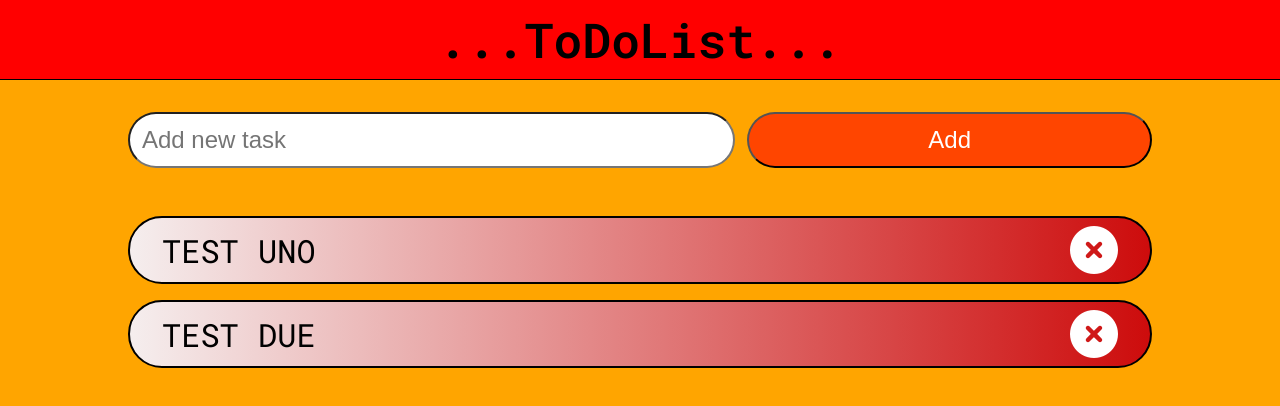
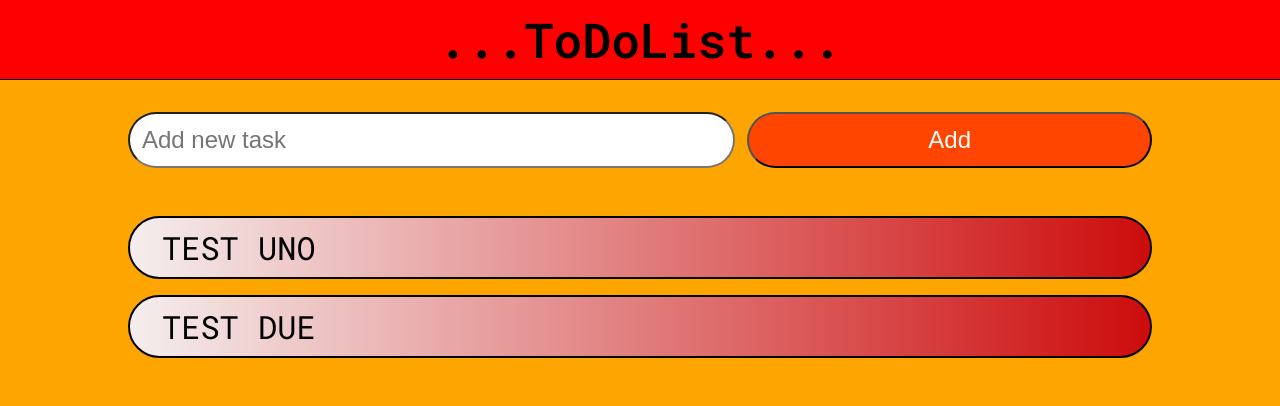
Before and after one commit to Daniele-Simonetti/vue-todolist, a plain HTML site: page index.html in a window 1280 px wide. Drawn offline with nearby package versions, Linux system fonts and the light colour scheme.

Commit message:
add v-show

```diff
--- a/index.html
+++ b/index.html
@@ -31,7 +31,7 @@
             <div class="todo-text" @click="doneAsseg(todo)" v-bind:class="(todo.done == true) ? 'true' : 'false'">
               {{ todo.text }}
             </div>
-            <i @click="removeTodo(index)" class="fas fa-times-circle del-todo"></i>
+            <i @click="removeTodo(index)" class="fas fa-times-circle del-todo" v-show="todo.done == true"></i>
           </li>
         </ul>
       </div>
```
